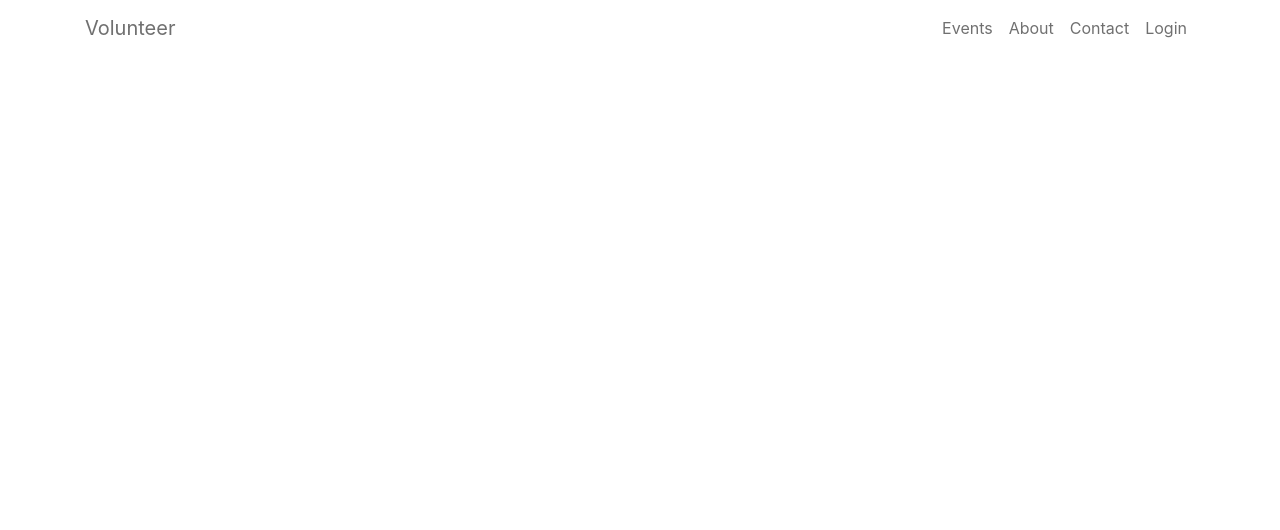
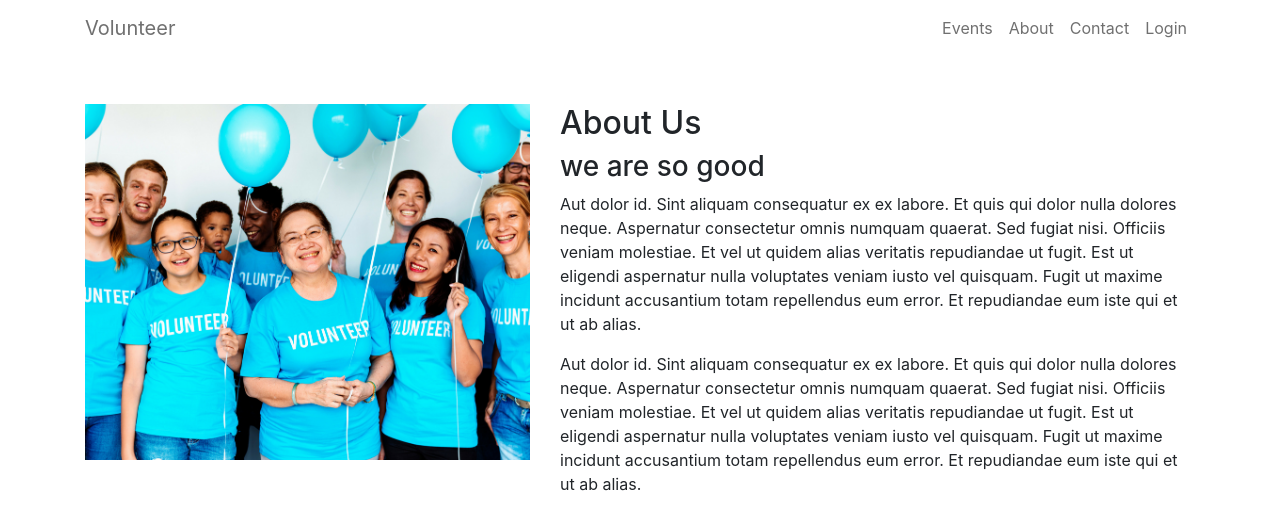
Before and after one commit to MikhailHusyev/VolunteerSite, an Angular app: page /aboutus in a window 1280 px wide. Before the commit this address led to /. Shown: the top 530 px of the page. Built offline with nearby package versions, Linux system fonts and the light colour scheme.

Commit message:
Finished about Us page

```diff
--- a/src/app/common/navbar/navbar.component.html
+++ b/src/app/common/navbar/navbar.component.html
@@ -11,7 +11,7 @@
                 <div class="navbar-collapse collapse" id="navbarNavAltMarkup">
                         <ul class="navbar-nav ml-auto">
                             <li class="nav-item"><a class="nav-link linkColor " href="#">Events</a></li>
-                            <li class="nav-item"><a class="nav-link linkColor" href="#">About</a></li>
+                            <li class="nav-item"><a class="nav-link linkColor" [routerLink] = "['/aboutus']">About</a></li>
                             <li class="nav-item"><a class="nav-link linkColor" href="#">Contact</a></li>
                             <li class="nav-item"><a class="nav-link linkColor" href="#">Login</a></li>
                         </ul>
--- /dev/null
+++ b/src/app/public/about-us/about-us.component.html
@@ -0,0 +1,30 @@
+<div class="container-fluid"> <!--Work on this page before making it live-->
+    <div class="container">
+        <div class=row>
+            <div class="col-lg-5 col-md-6 mt-5 text-center">
+                <div class="about-img">
+                        <img class="center-block w-100" src="../assets/Homepage/Images/volunteera2.jpg">
+                </div>
+            </div>
+            <div class="col-lg-7 col-md-6 mt-5 ">
+                <div class="about-content">
+                    <h2>About Us</h2>
+                    <h3>we are so good</h3>
+                    <!--Add real bullshiz text here-->
+                <p>Aut dolor id. Sint aliquam consequatur ex ex labore. Et quis qui dolor nulla dolores neque.
+                    Aspernatur consectetur omnis numquam quaerat.
+                    Sed fugiat nisi.
+                    Officiis veniam molestiae. Et vel ut quidem alias veritatis repudiandae ut fugit.
+                    Est ut eligendi aspernatur nulla voluptates veniam iusto vel quisquam.
+                    Fugit ut maxime incidunt accusantium totam repellendus eum error. Et repudiandae eum iste qui et ut ab alias.</p>
+                <p>Aut dolor id. Sint aliquam consequatur ex ex labore. Et quis qui dolor nulla dolores neque. Aspernatur consectetur omnis numquam quaerat.
+                    Sed fugiat nisi.
+                    Officiis veniam molestiae. Et vel ut quidem alias veritatis repudiandae ut fugit.
+                    Est ut eligendi aspernatur nulla voluptates veniam iusto vel quisquam.
+                    Fugit ut maxime incidunt accusantium totam repellendus eum error.
+                    Et repudiandae eum iste qui et ut ab alias.</p>
+                </div>
+            </div>
+        </div>
+    </div>
+</div>
--- /dev/null
+++ b/src/app/public/about-us/about-us.component.ts
@@ -0,0 +1,13 @@
+import { Component, OnInit } from '@angular/core';
+
+@Component({
+    selector: 'aboutus-component',
+    templateUrl: 'about-us.component.html',
+    styleUrls: ['./about-us.component.css']
+})
+
+export class AboutUsComponent implements OnInit {
+    constructor() { }
+
+    ngOnInit() { }
+}
--- a/src/app/public/public.module.ts
+++ b/src/app/public/public.module.ts
@@ -1,5 +1,6 @@
 import { NgModule } from '@angular/core';
 import { HomePageComponent } from './home-page/home-page.component'
+import { AboutUsComponent } from './about-us/about-us.component'
 import { RouterModule } from '@angular/router'
 import { publicRoutes } from './public.routes'
 
@@ -9,7 +10,8 @@ import { publicRoutes } from './public.routes'
     ],
     exports: [],
     declarations: [
-        HomePageComponent
+        HomePageComponent,
+        AboutUsComponent
     ],
     providers: [],
 })
--- a/src/app/public/public.routes.ts
+++ b/src/app/public/public.routes.ts
@@ -1,6 +1,8 @@
 import { Routes } from '@angular/router'
 import { HomePageComponent } from './home-page/home-page.component'
+import { AboutUsComponent } from './about-us/about-us.component'
 
 export const publicRoutes:Routes = [
-    {path:'', component: HomePageComponent}
+    {path:'', component: HomePageComponent},
+    {path:'aboutus', component: AboutUsComponent}
 ]
--- a/src/app/routes.ts
+++ b/src/app/routes.ts
@@ -1,5 +1,6 @@
 import { Routes } from '@angular/router'
 import { HomePageComponent } from './public/home-page/home-page.component'
+import { AboutUsComponent } from './public/about-us/about-us.component'
 
 export const appRoutes:Routes = [
     {path: '', loadChildren: './public/public.module#PublicModule'}
```
Also changed, not shown: src/app/public/about-us/about-us.component.css (added), src/assets/Homepage/Images/image1.jpg (added), src/assets/Homepage/Images/volunteera2.jpg (added).
